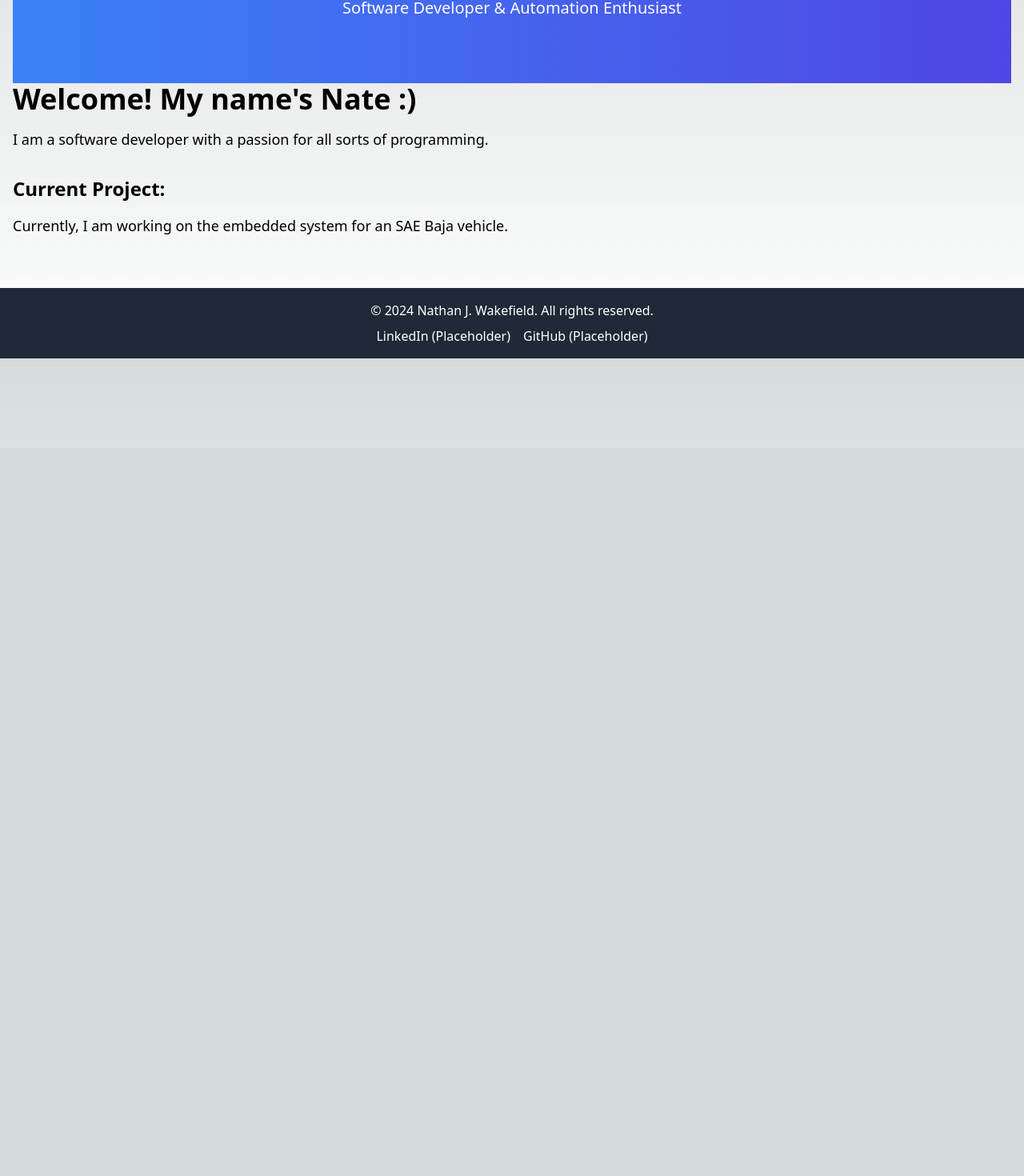
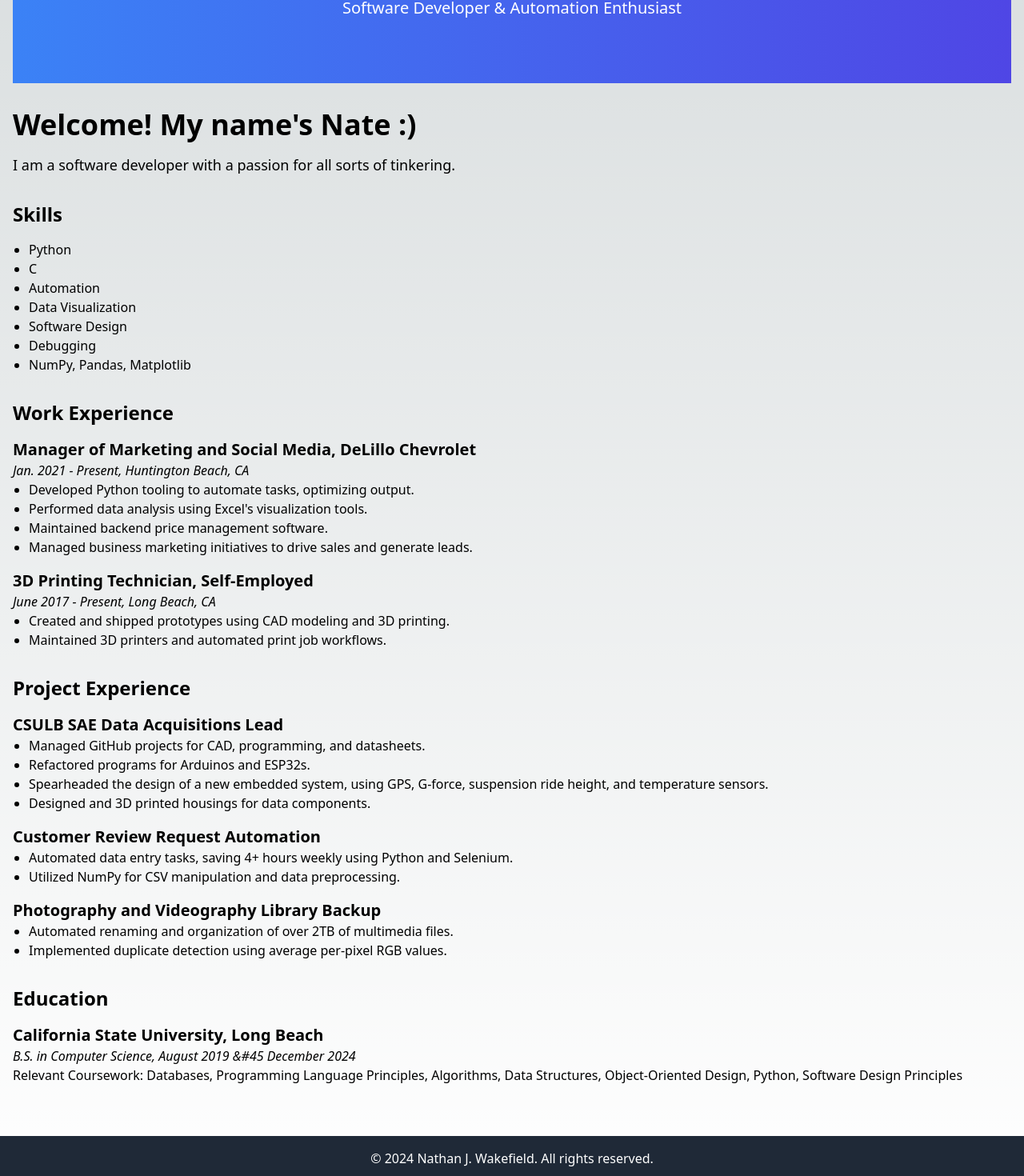
Before and after one commit to NateWakeDev/personal-site, a Next.js app: page / in a window 1280 px wide. Shown: the part 240-1710 px from the top of the page at 80% size. Before the commit the page ends 800 px from the top, so only its background shows below. Built offline with nearby package versions, Linux system fonts and the light colour scheme.

Commit message:
Update page.js

```diff
--- a/src/app/page.js
+++ b/src/app/page.js
@@ -9,15 +9,88 @@ const HomePage = () => {
         <p className="text-center mt-4 text-xl">Software Developer & Automation Enthusiast</p>
       </div>
 
-      {/* Existing Content */}
-      <h1 className="text-4xl font-bold mb-4">Welcome! My name&apos;s Nate :)</h1>
-      <p className="text-lg">
-        I am a software developer with a passion for all sorts of programming.
-      </p>
-      <h2 className="text-2xl font-bold mt-8 mb-4">Current Project:</h2>
-      <p className="text-lg">
-        Currently, I am working on the embedded system for an SAE Baja vehicle.
-      </p>
+      {/* Introduction */}
+      <div className="mt-8">
+        <h1 className="text-4xl font-bold mb-4">Welcome! My name&apos;s Nate :)</h1>
+        <p className="text-lg">
+          I am a software developer with a passion for all sorts of tinkering.
+        </p>
+      </div>
+
+      {/* Skills Section */}
+      <div className="mt-8">
+        <h2 className="text-2xl font-bold mb-4">Skills</h2>
+        <ul className="list-disc pl-5">
+          <li>Python</li>
+          <li>C</li>
+          <li>Automation</li>
+          <li>Data Visualization</li>
+          <li>Software Design</li>
+          <li>Debugging</li>
+          <li>NumPy, Pandas, Matplotlib</li>
+        </ul>
+      </div>
+
+      {/* Work Experience Section */}
+      <div className="mt-8">
+        <h2 className="text-2xl font-bold mb-4">Work Experience</h2>
+        <div className="mb-4">
+          <h3 className="text-xl font-bold">Manager of Marketing and Social Media, DeLillo Chevrolet</h3>
+          <p className="italic">Jan. 2021 &#45; Present, Huntington Beach, CA</p>
+          <ul className="list-disc pl-5">
+            <li>Developed Python tooling to automate tasks, optimizing output.</li>
+            <li>Performed data analysis using Excel's visualization tools.</li>
+            <li>Maintained backend price management software.</li>
+            <li>Managed business marketing initiatives to drive sales and generate leads.</li>
+          </ul>
+        </div>
+        <div className="mb-4">
+          <h3 className="text-xl font-bold">3D Printing Technician, Self-Employed</h3>
+          <p className="italic">June 2017 &#45; Present, Long Beach, CA</p>
+          <ul className="list-disc pl-5">
+            <li>Created and shipped prototypes using CAD modeling and 3D printing.</li>
+            <li>Maintained 3D printers and automated print job workflows.</li>
+          </ul>
+        </div>
+      </div>
+
+      {/* Project Experience Section */}
+      <div className="mt-8">
+        <h2 className="text-2xl font-bold mb-4">Project Experience</h2>
+        <div className="mb-4">
+          <h3 className="text-xl font-bold">CSULB SAE Data Acquisitions Lead</h3>
+          <ul className="list-disc pl-5">
+            <li>Managed GitHub projects for CAD, programming, and datasheets.</li>
+            <li>Refactored programs for Arduinos and ESP32s.</li>
+            <li>Spearheaded the design of a new embedded system, using GPS, G&#45;force, suspension ride height, and temperature sensors.</li>
+            <li>Designed and 3D printed housings for data components.</li>
+          </ul>
+        </div>
+        <div className="mb-4">
+          <h3 className="text-xl font-bold">Customer Review Request Automation</h3>
+          <ul className="list-disc pl-5">
+            <li>Automated data entry tasks, saving 4+ hours weekly using Python and Selenium.</li>
+            <li>Utilized NumPy for CSV manipulation and data preprocessing.</li>
+          </ul>
+        </div>
+        <div className="mb-4">
+          <h3 className="text-xl font-bold">Photography and Videography Library Backup</h3>
+          <ul className="list-disc pl-5">
+            <li>Automated renaming and organization of over 2TB of multimedia files.</li>
+            <li>Implemented duplicate detection using average per-pixel RGB values.</li>
+          </ul>
+        </div>
+      </div>
+
+      {/* Education Section */}
+      <div className="mt-8">
+        <h2 className="text-2xl font-bold mb-4">Education</h2>
+        <div>
+          <h3 className="text-xl font-bold">California State University, Long Beach</h3>
+          <p className="italic">B.S. in Computer Science, August 2019 &#45 December 2024</p>
+          <p>Relevant Coursework: Databases, Programming Language Principles, Algorithms, Data Structures, Object-Oriented Design, Python, Software Design Principles</p>
+        </div>
+      </div>
     </div>
   );
 };
```
